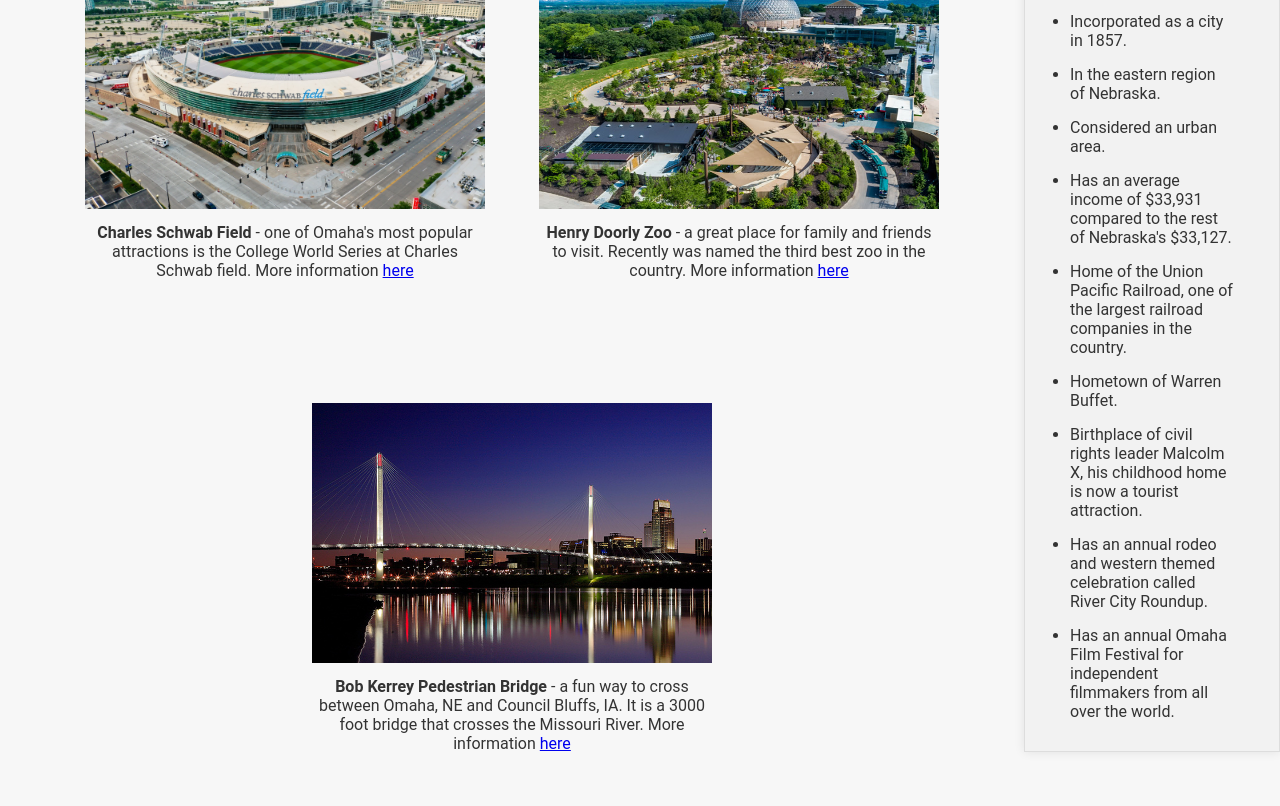
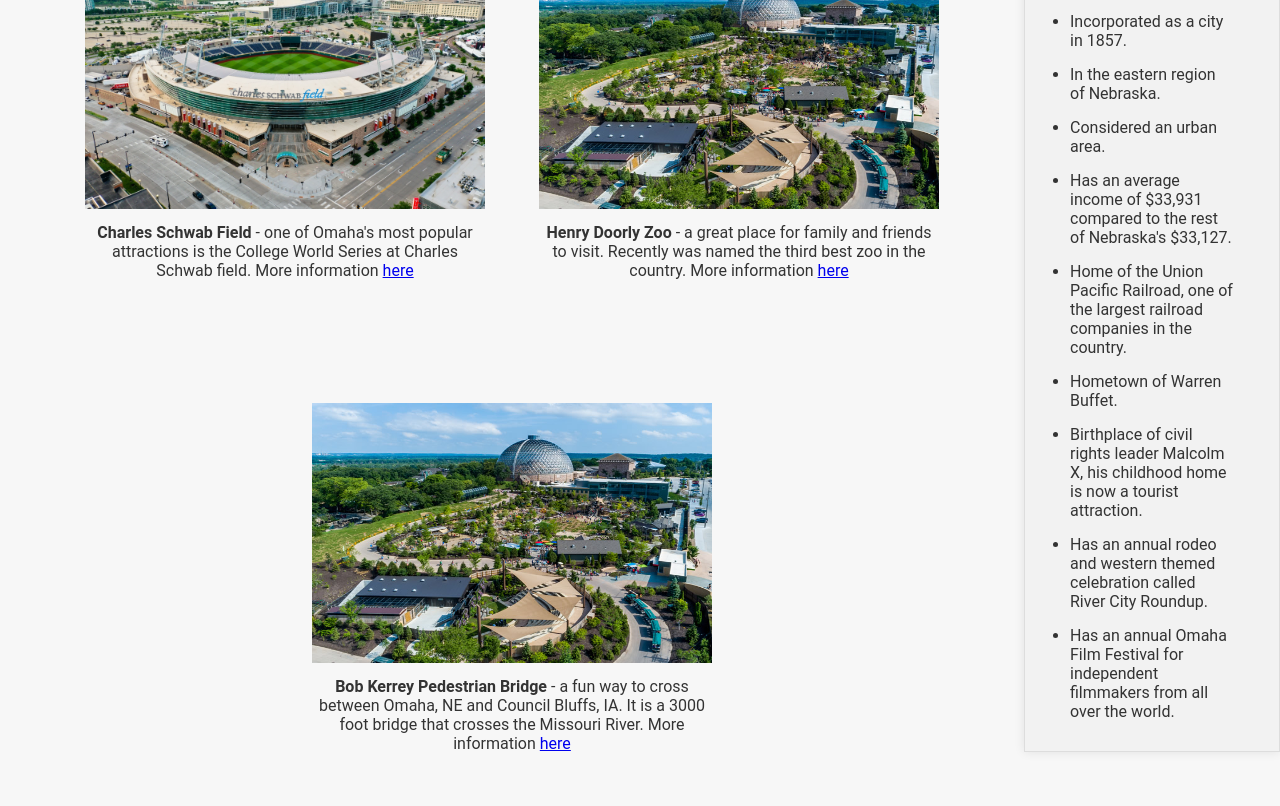
Before and after one commit to joewyrick5/Task2Assignment, a plain HTML site: page omaha.html in a window 1280 px wide. Shown: the part 1103-1909 px from the top of the page. Drawn offline with Linux system fonts and the light colour scheme.

Commit message:
Update omaha.html

```diff
--- a/omaha.html
+++ b/omaha.html
@@ -39,7 +39,7 @@
                             <figcaption><strong>Henry Doorly Zoo</strong> - a great place for family and friends to visit. Recently was named the third best zoo in the country. More information <a href="https://www.omahazoo.com/" target="_blank">here</a></figcaption>
                         </div>
                         <div class="main-photo">
-                            <img src="omaha5.jpg" alt="Picture of Bob Kerrey Pedestrian Bridge" class="main-photos">
+                            <img src="omaha4.jpg" alt="Picture of Bob Kerrey Pedestrian Bridge" class="main-photos">
                             <figcaption><strong>Bob Kerrey Pedestrian Bridge</strong> - a fun way to cross between Omaha, NE and Council Bluffs, IA. It is a 3000 foot bridge that crosses the Missouri River. More information <a href="https://www.visitomaha.com/listings/bob-kerrey-pedestrian-bridge/59364/" target="_blank">here</a></figcaption>
                         </div>
                     </div>
```
